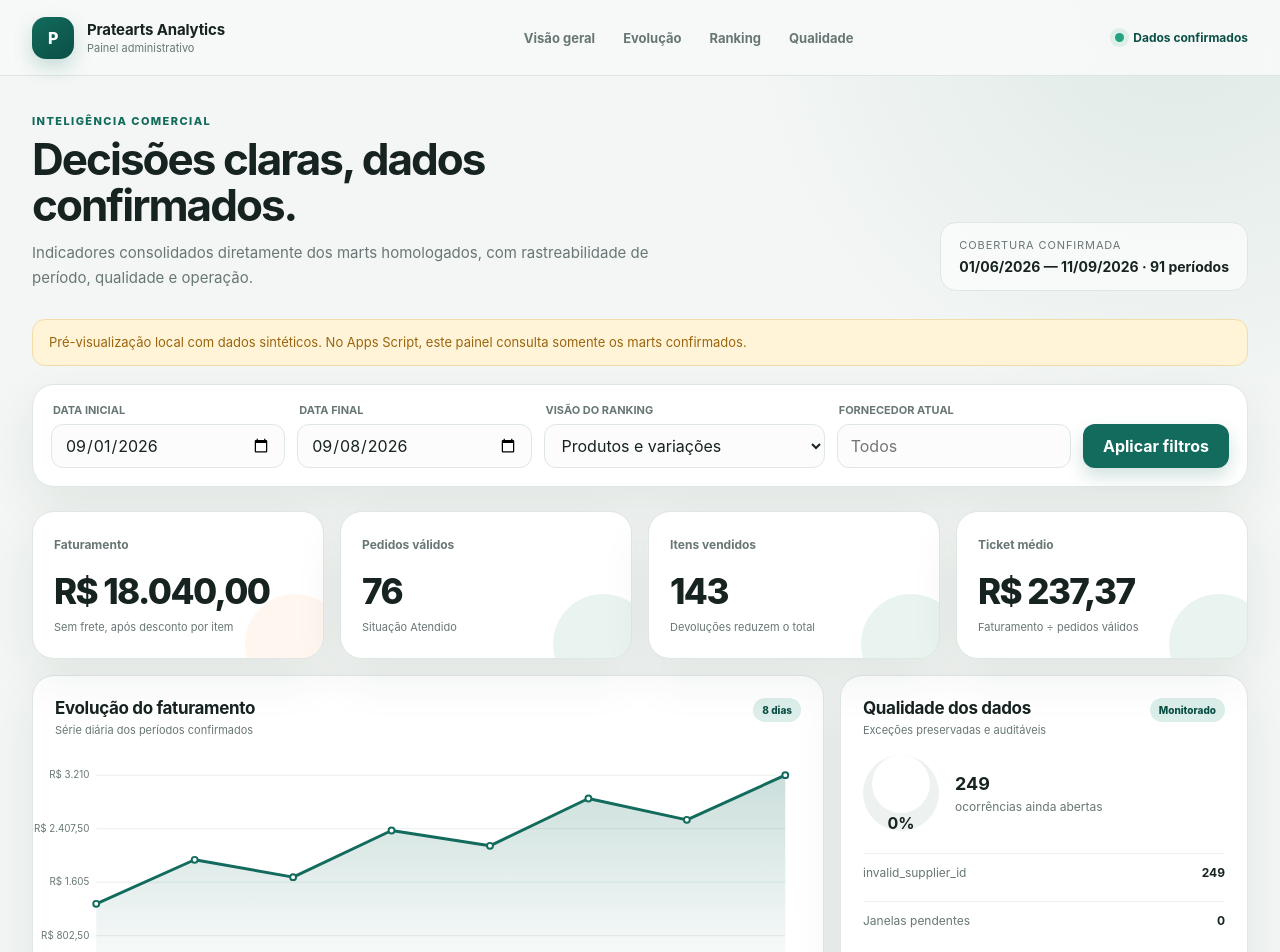
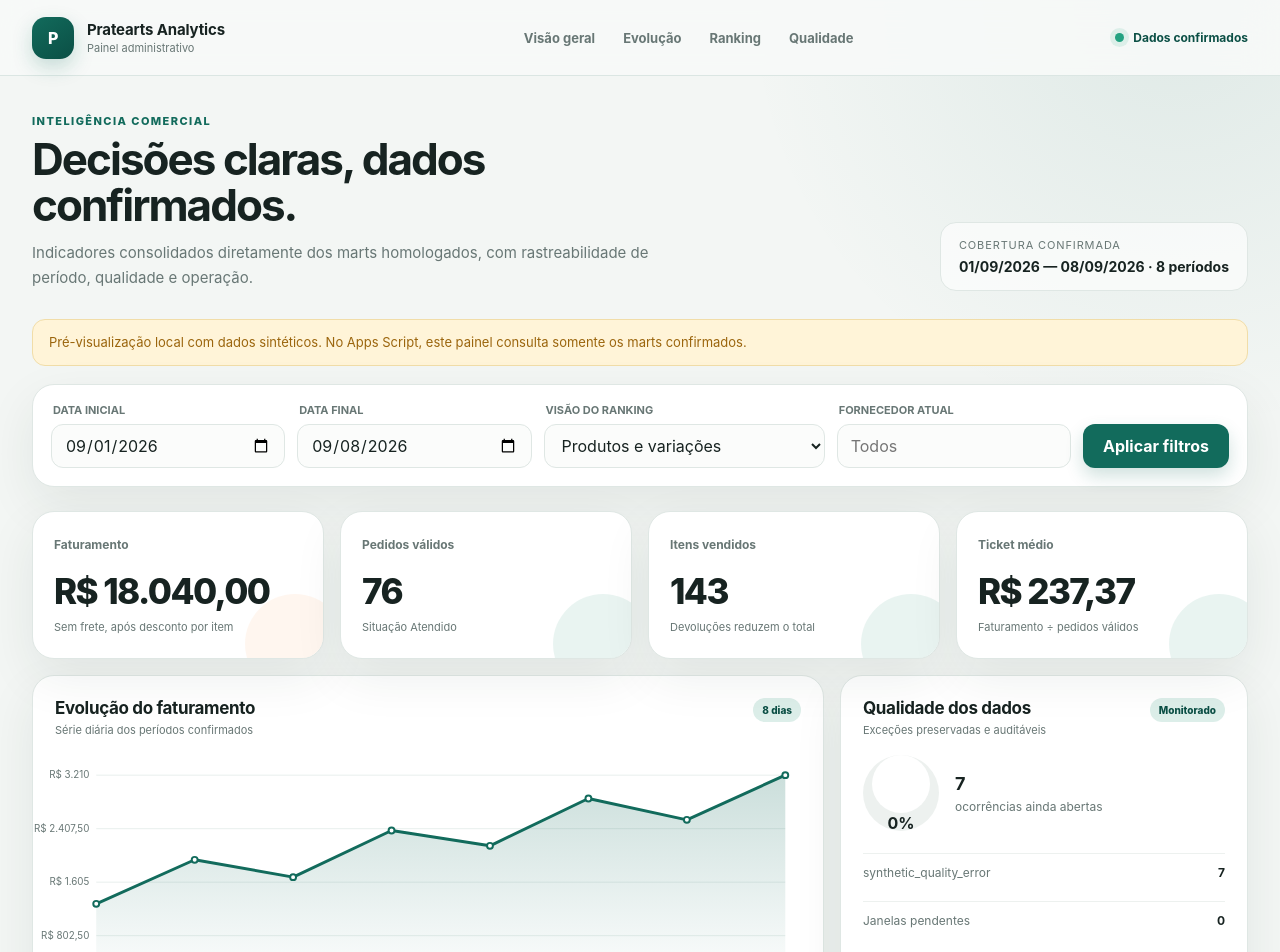
Before and after one commit to Kaisonwoo/pratearts-analytics-api, a website: page src/ui/Index.html in a window 1280 px wide. Shown: the top 952 px of the page. Drawn offline with Linux system fonts and the light colour scheme.

Commit message:
fix(PRA-29): keep local preview fully synthetic

```diff
--- a/src/ui/Index.html
+++ b/src/ui/Index.html
@@ -660,12 +660,12 @@
               { position: 3, name: 'Conjunto sintético Horizonte', sku: 'DEMO-03', supplierId: null, quantity: 21, ordersCount: 15, revenue: 2870 },
               { position: 4, name: 'Variação sintética Brisa', sku: 'DEMO-04', supplierId: '9001', quantity: 18, ordersCount: 12, revenue: 2140 }
             ],
-            quality: { totalErrors: 249, unresolvedErrors: 249, errorsByCode: [{ code: 'invalid_supplier_id', count: 249 }], pendingWindows: 0 },
-            operations: { latestCalculationAt: '2026-09-14T12:36:47.700Z', triggers: { installed: 0, handlers: [] } }
+            quality: { totalErrors: 7, unresolvedErrors: 7, errorsByCode: [{ code: 'synthetic_quality_error', count: 7 }], pendingWindows: 0 },
+            operations: { latestCalculationAt: '2026-09-08T18:30:00.000Z', triggers: { installed: 0, handlers: [] } }
           },
           meta: {
             generatedAt: new Date().toISOString(),
-            coverage: { startDate: '2026-06-01', endDate: '2026-09-11', confirmedPeriods: 91 },
+            coverage: { startDate: '2026-09-01', endDate: '2026-09-08', confirmedPeriods: 8 },
             runtime: { revision: 'preview-local', sourceHash: null }
           },
           filtersApplied: { startDate: '2026-09-01', endDate: '2026-09-08', view: 'product', supplierId: null, limit: 10 },
```
